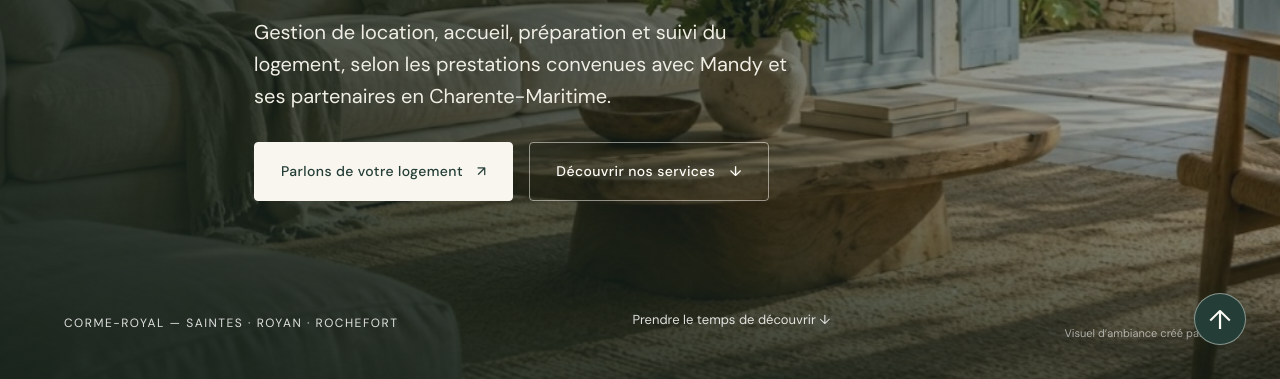
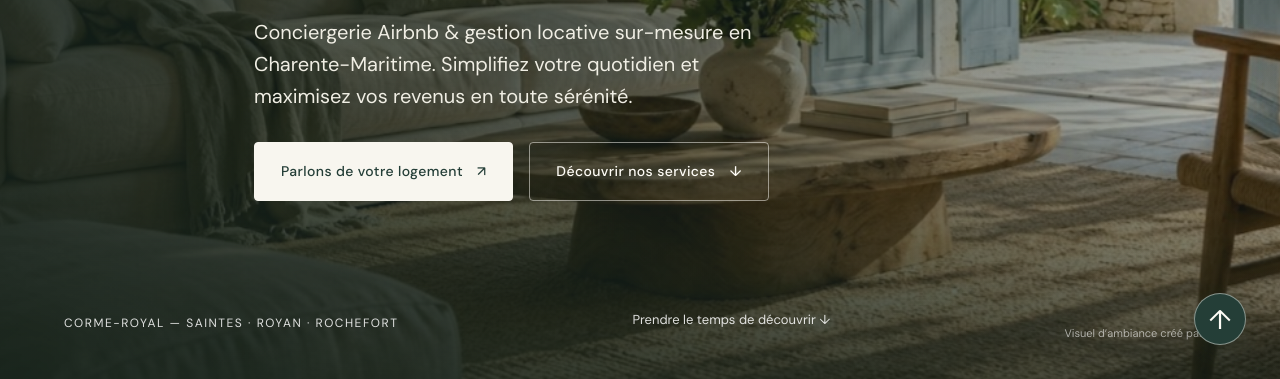
Before and after one commit to mandysbk/conciergerie, a plain HTML site: page index.html in a window 1280 px wide. Shown: the part 421-800 px from the top of the page. Drawn offline with Linux system fonts and the light colour scheme.

Commit message:
Mettre à jour le texte d’accueil

```diff
--- a/index.html
+++ b/index.html
@@ -37,7 +37,7 @@
       <div class="shell hero-content">
         <p class="eyebrow">L’art de recevoir. La douceur de déléguer.</p>
         <h1>Votre location.<br><em>L’esprit libre.</em></h1>
-        <p class="lede">Gestion de location, accueil, préparation et suivi du logement, selon les prestations convenues avec Mandy et ses partenaires en Charente-Maritime.</p>
+        <p class="lede">Conciergerie Airbnb & gestion locative sur-mesure en Charente-Maritime. Simplifiez votre quotidien et maximisez vos revenus en toute sérénité.</p>
 
         <div class="buttons-group">
           <a class="btn btn-light" href="pages/contact.html">Parlons de votre logement <span>↗</span></a>
```
